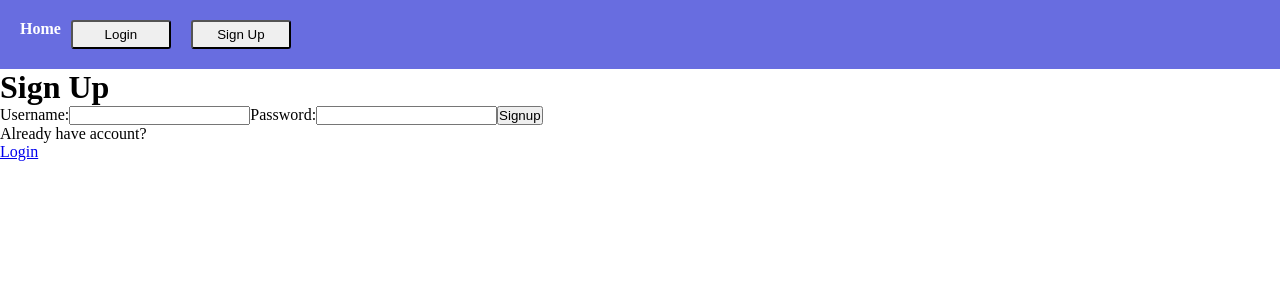
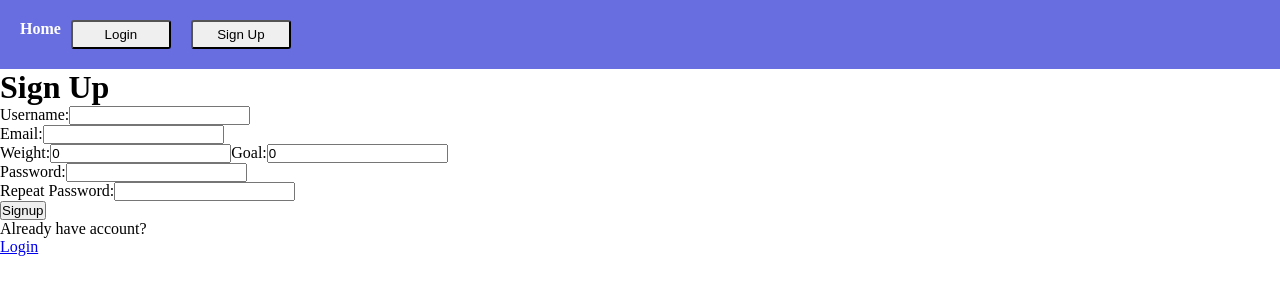
Before and after one commit to Christian2497/Web-React-FrontEnd, a React (Create React App) app: page /signup in a window 1280 px wide. Shown: the top 300 px of the page. Built offline with nearby package versions, Linux system fonts and the light colour scheme; no server answers.

Commit message:
sign up y login

```diff
--- a/src/App.js
+++ b/src/App.js
@@ -20,7 +20,7 @@ class App extends Component {
         <div className="container">
           <Navbar />
 
-          <Switch>  //anonroute y privaterout sirven para que no salgan links al usuario que no tienen sentido (como el log in si ya están logueados)
+          <Switch>
             <AnonRoute exact path="/" component={Home} />
             <AnonRoute exact path="/signup" component={Signup} />
             <AnonRoute exact path="/login" component={Login} />
--- a/src/components/AnonRoute.js
+++ b/src/components/AnonRoute.js
@@ -7,7 +7,7 @@ const AnonRoute = ({ component: Component, isLoggedin, ...rest }) => {
     <Route
       {...rest}
       render={(props) =>
-        !isLoggedin ? <Component {...props} /> : <Redirect to="/private" />
+        !isLoggedin ? <Component {...props} /> : <Redirect to="/profile" />
       }
     />
   );
--- a/src/lib/AuthProvider.js
+++ b/src/lib/AuthProvider.js
@@ -1,5 +1,5 @@
 import React, { Component } from "react";
-import auth from "./auth-service"; // importamos funciones para llamadas axios a la API
+import auth from "./auth-service";
 const { Consumer, Provider } = React.createContext();
 
 //HOC para crear Consumer
@@ -27,14 +27,14 @@ const withAuth = (WrappedComponent) => {
 };
 
 // Provider
-class AuthProvider extends Component { //el provider es un componente de clase que devuelve un componente Provider. Provider sale del contexto de react(ya estaba definifo en la librería). todo el objeto que esté dentro del value del provider va a estar disponible para todos los componentes que sean consumer de ese provider.
-  state = { isLoggedin: false, user: null, isLoading: true }; //actualiza su estado en relación a lo que tienen los métodos
+class AuthProvider extends Component {
+  state = { isLoggedin: false, user: null, isLoading: true };
 
   componentDidMount() {
     auth
-      .me() //esto devuelve la info del usuario
+      .me()
       .then((user) =>
-        this.setState({ isLoggedin: true, user: user, isLoading: false }) //condiguramos en el state que el usuario está logueado y quién es
+        this.setState({ isLoggedin: true, user: user, isLoading: false })
       )
       .catch((err) =>
         this.setState({ isLoggedin: false, user: null, isLoading: false })
@@ -42,21 +42,20 @@ class AuthProvider extends Component { //el provider es un componente de clase q
   }
 //definimos 3 métodos (relacionados con auth-service.js):
   signup = (user) => {
-    const { username, password } = user;
-    // lamamos a auth.signup que se conecta con la ruta del backend
+    const { username, email, weight, goal, password, repeatPassword } = user;
     auth
-      .signup({ username, password }) //llamamos al método del service y le pasamos los datos del formulario
-      .then((user) => this.setState({ isLoggedin: true, user }))  //los enviamos al backend si no hay errores y seteamos quién es el usuario y que está logueado.
-      .catch(({ error }) =>
+      .signup({ username, email, weight, goal, password, repeatPassword })
+      .then((user) => this.setState({ isLoggedin: true, user }))
+      /* .catch(({ error }) =>
         this.setState({ message: error.data.statusMessage })
-      );
+      ); */
   };
 
   login = async (user) => {
-    const { username, password } = user;
+    const { email , password } = user;
 
     try {
-      const user = await auth.login({ username, password });
+      const user = await auth.login({ email, password });
       this.setState({ isLoggedin: true, user });
     } catch (error) {
       console.log(error);
@@ -79,7 +78,6 @@ class AuthProvider extends Component { //el provider es un componente de clase q
     return isLoading ? (
       <div>Loading</div>
     ) : (
-      /* dentro del value del provider tendremos datos que estarán disponibles para todos los componentes <Consumer> */
       <Provider value={{ isLoggedin, user, login, logout, signup }}>
         {this.props.children}
       </Provider>
--- a/src/lib/auth-service.js
+++ b/src/lib/auth-service.js
@@ -1,38 +1,33 @@
 import axios from "axios";
-//cada uno de los métodos más abajo se conecta con el backend
 class Auth {
   constructor() {
     this.auth = axios.create({
-      baseURL: "http://localhost:4000",//esta es la URL del servidor del backend, y esta base haciendo esto así es como si estuviese delante de los paths de los métodos más abajo.
-      withCredentials: true,  //esto es para que cuando se contecte grabe una coockie que diga que estás autenticado (guarda tus credenciales).
+      baseURL: "http://localhost:4000",
+      withCredentials: true,
     });
   }
 
-  signup({ username, password }) {
+  signup({ username, email, weight, goal, password, repeatPassword }) {
     return this.auth
-      .post("/auth/signup", { username, password })
+      .post("/signup", { username, email, weight, goal, password, repeatPassword  })
       .then(({ data }) => data);
-    // .then((response) => response.data);
   }
 
-  login({ username, password }) {
+  login({ email, password }) {
     return this.auth
-      .post("/auth/login", { username, password })
+      .post("/login", { email, password })
       .then(({ data }) => data);
-    // .then((response) => response.data);
   }
 
   logout() {
-    return this.auth.post("/auth/logout", {}).then(({ data }) => data);
-    // return this.auth.post("/auth/logout", {}).then((response) => response.data);
+    return this.auth.post("/logout", {}).then(({ data }) => data);
   }
 
-  me() { //este es el usuario activo
-    return this.auth.get("/auth/me").then(({ data }) => data);
-    // return this.auth.get("/auth/me").then((response) => response.data);
+  me() {
+    return this.auth.get("/me").then(({ data }) => data);
   }
 }
 
-const axiosRequestFunctions = new Auth();  //creamos un objeto en base a esta clase y más abajo lo exportamos en AuthProvider
+const axiosRequestFunctions = new Auth();
 
 export default axiosRequestFunctions;
--- a/src/pages/Login.js
+++ b/src/pages/Login.js
@@ -2,13 +2,13 @@ import React, { Component } from "react";
 import { withAuth } from '../lib/AuthProvider';
 
 class Login extends Component {
-  state = { username: "", password: "" };
+  state = { email: "", password: "" };
 
   handleFormSubmit = event => {
     event.preventDefault();
-    const { username, password } = this.state;
+    const { email, password } = this.state;
     //console.log('Login -> form submit', { username, password });
-    this.props.login({ username, password })
+    this.props.login({ email, password })
   };
 
   handleChange = event => {
@@ -17,7 +17,7 @@ class Login extends Component {
   };
 
   render() {
-    const { username, password } = this.state;
+    const { email, password } = this.state;
 
     return (
       <div>
@@ -25,8 +25,8 @@ class Login extends Component {
 
         <form onSubmit={this.handleFormSubmit}>
 
-          <label>Username:</label>
-          <input type="text" name="username" value={username} onChange={this.handleChange}/>
+          <label>Email:</label>
+          <input type="email" name="email" value={email} onChange={this.handleChange}/>
 
           <label>Password:</label>
           <input type="password" name="password" value={password} onChange={this.handleChange} />
--- a/src/pages/Signup.js
+++ b/src/pages/Signup.js
@@ -3,36 +3,113 @@ import { Link } from "react-router-dom";
 import { withAuth } from '../lib/AuthProvider';
 
 class Signup extends Component {
-  state = { username: "", password: "" };
+  state = {
+    username: "",
+    email: "",
+    weight: 0,
+    goal: 0,
+    password: "",
+    repeatPassword: "",
+    message: "",
+    isError: {
+      name: '',
+      email: '',
+      password: '',
+      repeatPassword: ''
+  }
+  };
 
   handleFormSubmit = event => {
     event.preventDefault();
-    const { username, password } = this.state;
+    const { username, email, weight, goal, password, repeatPassword } = this.state;
     //console.log('Signup -> form submit', { username, password });
-    this.props.signup({ username, password });
+    this.props.signup({ username, email, weight, goal, password, repeatPassword });
   };
 
   handleChange = event => {
     const { name, value } = event.target;
-    this.setState({ [name]: value });
+    const regExp = RegExp(
+      /^[a-zA-Z0-9]+@[a-zA-Z0-9]+\.[A-Za-z]+$/
+    )
+    let isError = { ...this.state.isError };
+
+        switch (name) {
+            case "username":
+                isError.name =
+                    value.length < 1  ? "Introduce your name " : "";
+                break;
+            case "email":
+                isError.email = regExp.test(value) ? "" : "Email address is invalid";
+            break;
+            case "password":
+                isError.password =
+                    value.length < 6 ? "Introduce a password with at least 6 characters" : "";
+            break;
+            case "repeatPassword":
+                isError.repeatPassword =
+                   value !== this.state.password ? "Passwords don't match" : "";
+            break;
+            default:
+                break;
+        }
+    this.setState({
+      isError,
+      [name]: value
+    });
   };
 
+  errorMessage = () => {
+    this.setState({ message: "This email already exists. Try another one!"})
+  }
+
   render() {
-    const { username, password } = this.state;
+    const { username, email, weight, goal, password, repeatPassword } = this.state;
     return (
       <div>
         <h1>Sign Up</h1>
 
         <form onSubmit={this.handleFormSubmit}>
+          <div>
+          <label>Username:</label>
+          <input type="text" name="username" value={username} onChange={this.handleChange} required/>
+          {this.state.isError.name.length > 0 && (
+                        <span className="invalid-feedback">{this.state.isError.name}</span>
+          )}
+          </div>
+          <div>
+          <label>Email:</label>
+          <input type="email" name="email" value={email} onChange={this.handleChange} required/>
+          {this.state.isError.email.length > 0 && (
+                        <span className="invalid-feedback">{this.state.isError.email}</span>
+          )}
+          </div>
+          <label>Weight:</label>
+          <input type="number" name="weight" value={weight} onChange={this.handleChange} />
 
-          <label>Username:</label>
-          <input type="text" name="username" value={username} onChange={this.handleChange} />
+          <label>Goal:</label>
+          <input type="number" name="goal" value={goal} onChange={this.handleChange} />
 
+          <div>
           <label>Password:</label>
-          <input type="password" name="password" value={password} onChange={this.handleChange} />
+          <input type="password" name="password" value={password} onChange={this.handleChange} required/>
+          {this.state.isError.password.length > 0 && (
+                        <span className="invalid-feedback">{this.state.isError.password}</span>
+          )}
+          </div>
+          <div>
+          <label>Repeat Password:</label>
+          <input type="password" name="repeatPassword" value={repeatPassword} onChange={this.handleChange} required/>
+          {this.state.isError.repeatPassword.length > 0 && (
+                        <span className="invalid-feedback">{this.state.isError.repeatPassword}</span>
+          )}
+          </div>
+          <input type="submit" value="Signup" onClick={this.errorMessage}/>
+          <div>
+            {this.state.message}
+          </div>
+        </form>
 
-          <input type="submit" value="Signup" />
-        </form>
+
 
         <p>Already have account?</p>
         <Link to={"/login"}> Login</Link>
```
Also changed, not shown: src/components/Validator.js (added), 1 other file (tests, documents, lock files or other folders).
